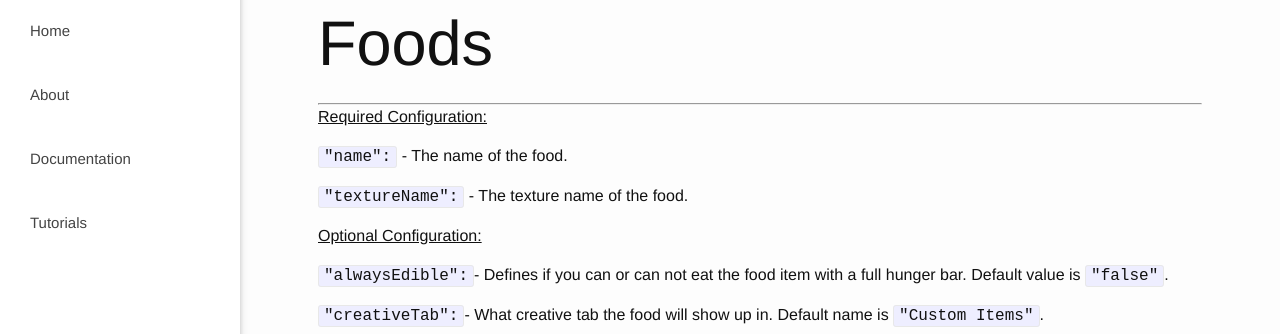
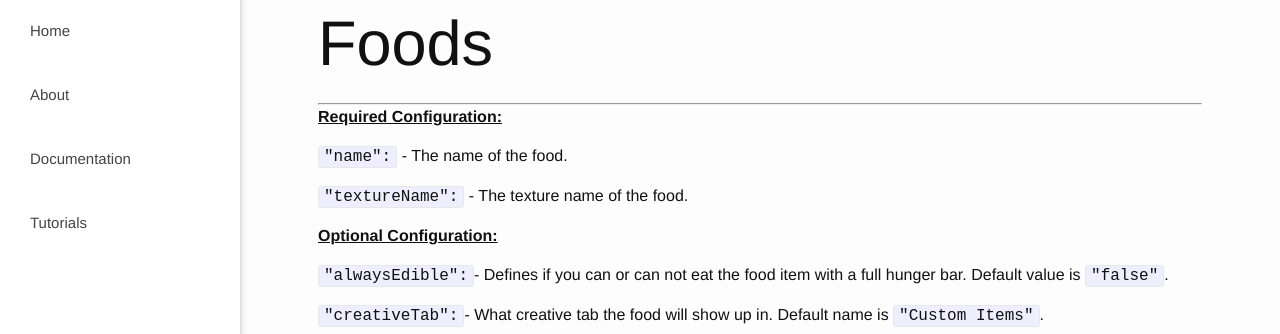
Before and after one commit to marcel0ll/CustomItems, a Jekyll site: the page built from documentation/items.md, in a window 1280 px wide. Shown: the part 211-545 px from the top of the page. Built offline with Jekyll 4.4.1, drawn with Linux system fonts in a browser that asks for light colours; nearby versions of some CDN libraries.

Commit message:
Cleanup
HTML errors again. Hopefully the last cleanup for the main pages.

```diff
--- a/documentation/items.md
+++ b/documentation/items.md
@@ -6,13 +6,13 @@ title: Items
 # Foods
 ___
 
-**<u>Required Configuration:</u>**
+**<u style="font-weight: bold;">Required Configuration:</u>**
 
 `"name":` - The name of the food.
 
 `"textureName":` - The texture name of the food.
 
-**<u>Optional Configuration:</u>**
+**<u style="font-weight: bold;">Optional Configuration:</u>**
 
 `"alwaysEdible":`- Defines if you can or can not eat the food item with a full hunger bar. Default value is `"false"`.
 
@@ -99,13 +99,13 @@ ___
 # Items
 ___
 
-**<u>Required Configuration:</u>**
+**<u style="font-weight: bold;">Required Configuration:</u>**
 
 `"name":` - The name of the item.
 
 `"textureName":` - The texture name of the item.
 
-**<u>Optional Configuration:</u>**
+**<u style="font-weight: bold;">Optional Configuration:</u>**
 
 `"creativeTab":`- What creative tab the food will show up in. Default name is `"Custom Items"`.
 
@@ -147,13 +147,13 @@ ___
 
 ___
 
-**<u>Required Configuration:</u>**
+**<u style="font-weight: bold;">Required Configuration:</u>**
 
 `"name":` - The name of the item.
 
 `"textureName":` - The texture name of the item.
 
-**<u>Optional Configuration:</u>**
+**<u style="font-weight: bold;">Optional Configuration:</u>**
 
 `"creativeTab":`- What creative tab the food will show up in. Default name is `"Custom Items"`.
 
@@ -194,13 +194,13 @@ ___
 ### Hoes
 ___
 
-**<u>Required Configuration:</u>**
+**<u style="font-weight: bold;">Required Configuration:</u>**
 
 `"name":` - The name of the item.
 
 `"textureName":` - The texture name of the item.
 
-**<u>Optional Configuration:</u>**
+**<u style="font-weight: bold;">Optional Configuration:</u>**
 
 `"creativeTab":`- What creative tab the food will show up in. Default name is `"Custom Items"`.
 
@@ -241,13 +241,13 @@ ___
 ### Pickaxes
 ___
 
-**<u>Required Configuration:</u>**
+**<u style="font-weight: bold;">Required Configuration:</u>**
 
 `"name":` - The name of the item.
 
 `"textureName":` - The texture name of the item.
 
-**<u>Optional Configuration:</u>**
+**<u style="font-weight: bold;">Optional Configuration:</u>**
 
 `"creativeTab":`- What creative tab the food will show up in. Default name is `"Custom Items"`.
 
@@ -293,13 +293,13 @@ ___
 ___
 
 
-**<u>Required Configuration:</u>**
+**<u style="font-weight: bold;">Required Configuration:</u>**
 
 `"name":` - The name of the item.
 
 `"textureName":` - The texture name of the item.
 
-**<u>Optional Configuration:</u>**
+**<u style="font-weight: bold;">Optional Configuration:</u>**
 
 `"creativeTab":`- What creative tab the food will show up in. Default name is `"Custom Items"`.
 
@@ -341,13 +341,13 @@ ___
 ___
 
 
-**<u>Required Configuration:</u>**
+**<u style="font-weight: bold;">Required Configuration:</u>**
 
 `"name":` - The name of the item.
 
 `"textureName":` - The texture name of the item.
 
-**<u>Optional Configuration:</u>**
+**<u style="font-weight: bold;">Optional Configuration:</u>**
 
 `"creativeTab":`- What creative tab the food will show up in. Default name is `"Custom Items"`.
 
@@ -393,13 +393,13 @@ ___
 ___
 
 
-**<u>Required Configuration:</u>**
+**<u style="font-weight: bold;">Required Configuration:</u>**
 
 `"name":` - The name of the item.
 
 `"textureName":` - The texture name of the item.
 
-**<u>Optional Configuration:</u>**
+**<u style="font-weight: bold;">Optional Configuration:</u>**
 
 `"creativeTab":`- What creative tab the food will show up in. Default name is `"Custom Items"`.
 
@@ -444,13 +444,13 @@ ___
 
 ___
 
-**<u>Required Configuration:</u>**
+**<u style="font-weight: bold;">Required Configuration:</u>**
 
 `"name":` - The name of the item.
 
 `"textureName":` - The texture name of the item.
 
-**<u>Optional Configuration:</u>**
+**<u style="font-weight: bold;">Optional Configuration:</u>**
 
 `"creativeTab":`- What creative tab the food will show up in. Default name is `"Custom Items"`.
 
@@ -495,13 +495,13 @@ ___
 
 ___
 
-**<u>Required Configuration:</u>**
+**<u style="font-weight: bold;">Required Configuration:</u>**
 
 `"name":` - The name of the item.
 
 `"textureName":` - The texture name of the item.
 
-**<u>Optional Configuration:</u>**
+**<u style="font-weight: bold;">Optional Configuration:</u>**
 
 `"creativeTab":`- What creative tab the food will show up in. Default name is `"Custom Items"`.
 
@@ -546,13 +546,13 @@ ___
 
 ___
 
-**<u>Required Configuration:</u>**
+**<u style="font-weight: bold;">Required Configuration:</u>**
 
 `"name":` - The name of the item.
 
 `"textureName":` - The texture name of the item.
 
-**<u>Optional Configuration:</u>**
+**<u style="font-weight: bold;">Optional Configuration:</u>**
 
 `"creativeTab":`- What creative tab the food will show up in. Default name is `"Custom Items"`.
 
```
Also changed, not shown: documentation/customization.md (+0 -2 lines).
